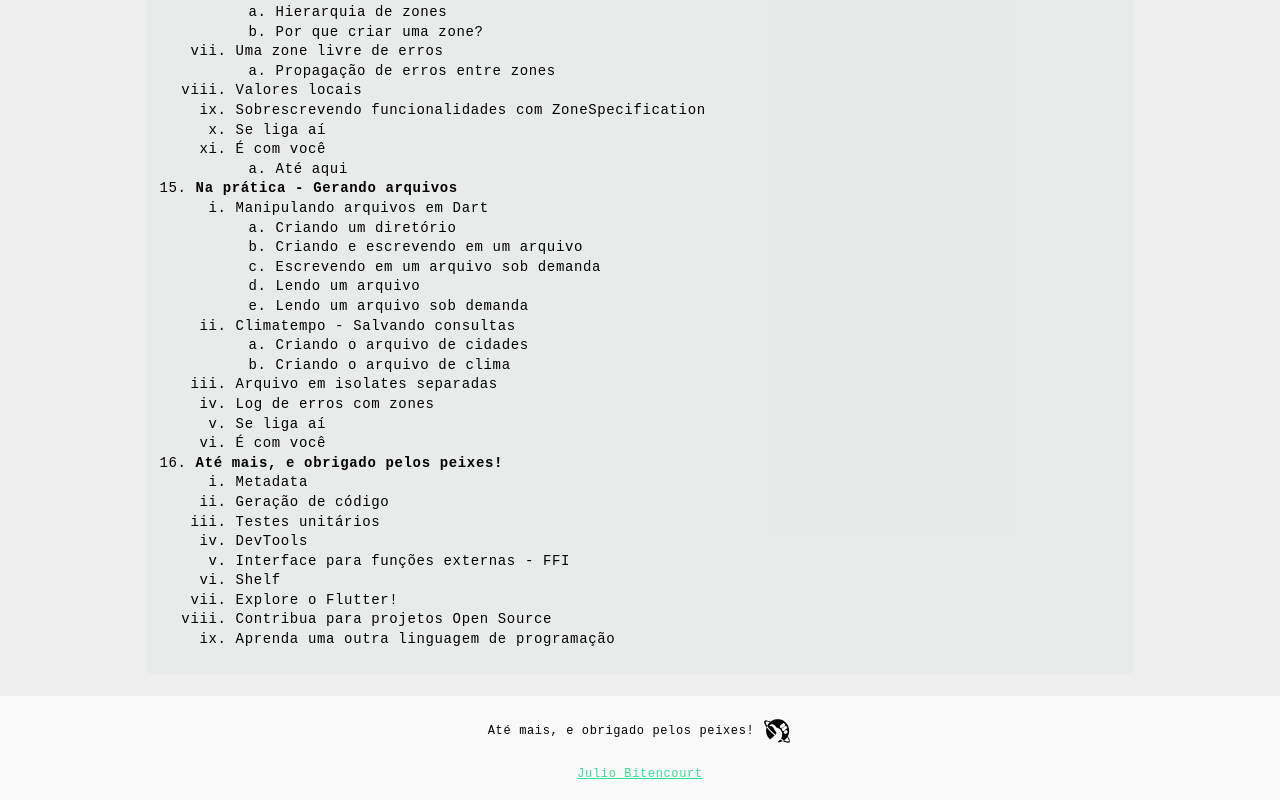
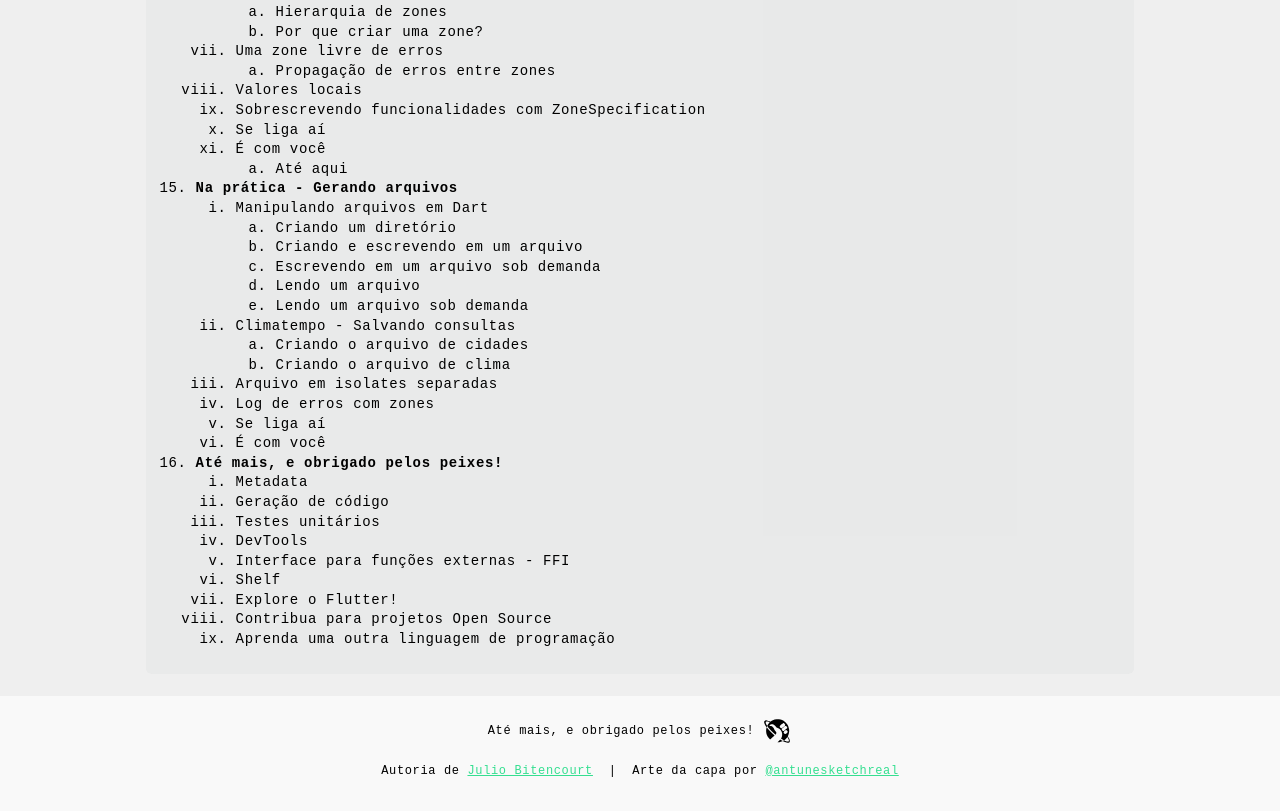
Before and after one commit to JHBitencourt/dart-book, a Gatsby site in the folder website/: page /table-of-contents in a window 1280 px wide. Shown: the part 4799-5610 px from the top of the page. Built offline with nearby package versions, Linux system fonts and the light colour scheme; Gatsby itself is replaced by a stand-in of ours.

Commit message:
add book cover artist info

```diff
--- a/website/src/components/layout/footer/footer.js
+++ b/website/src/components/layout/footer/footer.js
@@ -15,9 +15,17 @@ const Footer = (props) => {
       <G.DefaultText>
         Até mais, e obrigado pelos peixes! <S.Svg>{svg}</S.Svg>
       </G.DefaultText>
-      <G.Link href="https://juliobitencourt.com/" target="_blank" rel="noreferrer" textColor="#35DF91">
-        Julio Bitencourt
-      </G.Link>
+      <G.DefaultText>
+        Autoria de&nbsp;
+        <G.Link href="https://juliobitencourt.com/" target="_blank" rel="noreferrer" textColor="#35DF91">
+          Julio Bitencourt
+        </G.Link>
+        &nbsp;&nbsp;|&nbsp;&nbsp;Arte da capa por&nbsp;
+        <G.Link href="https://antunesketch.artstation.com/" target="_blank" rel="noreferrer" textColor="#35DF91">
+          @antunesketchreal
+        </G.Link>
+      </G.DefaultText>
+      &nbsp;
     </S.Footer>
   );
 };
```
